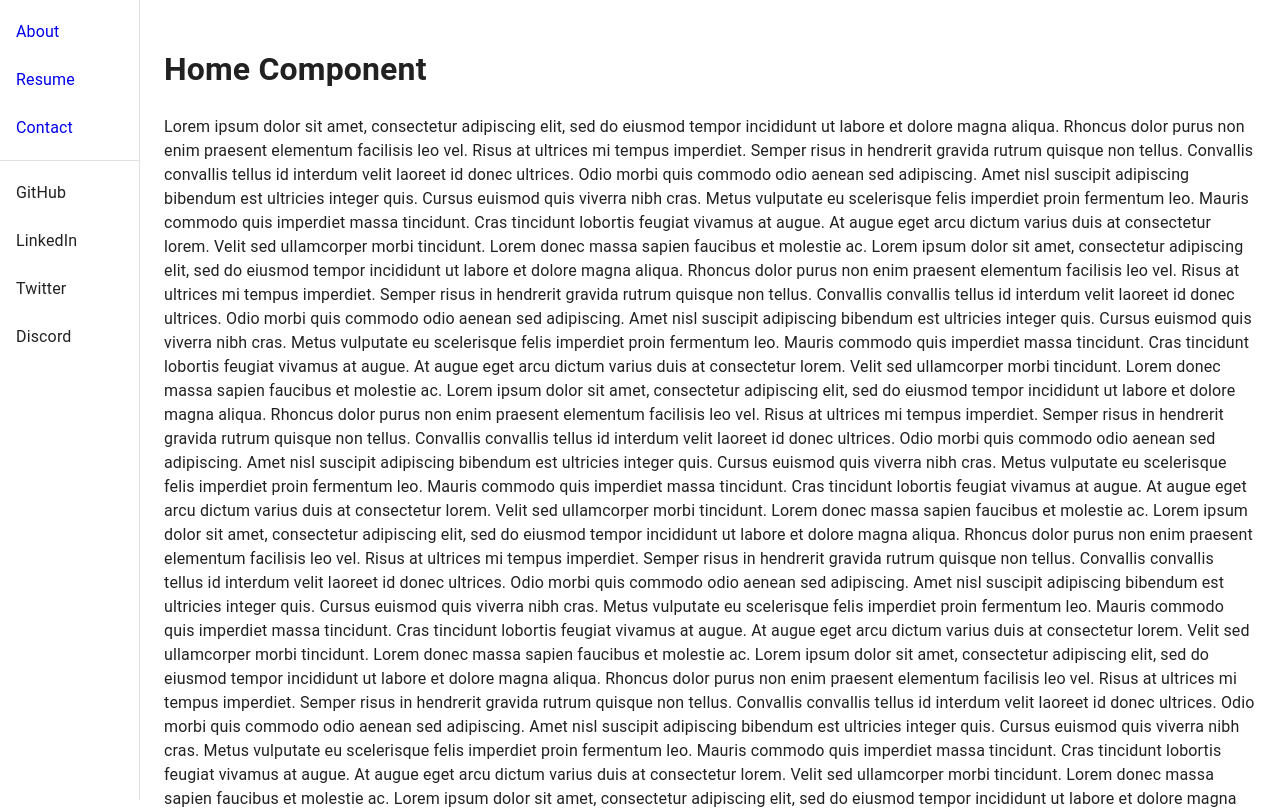
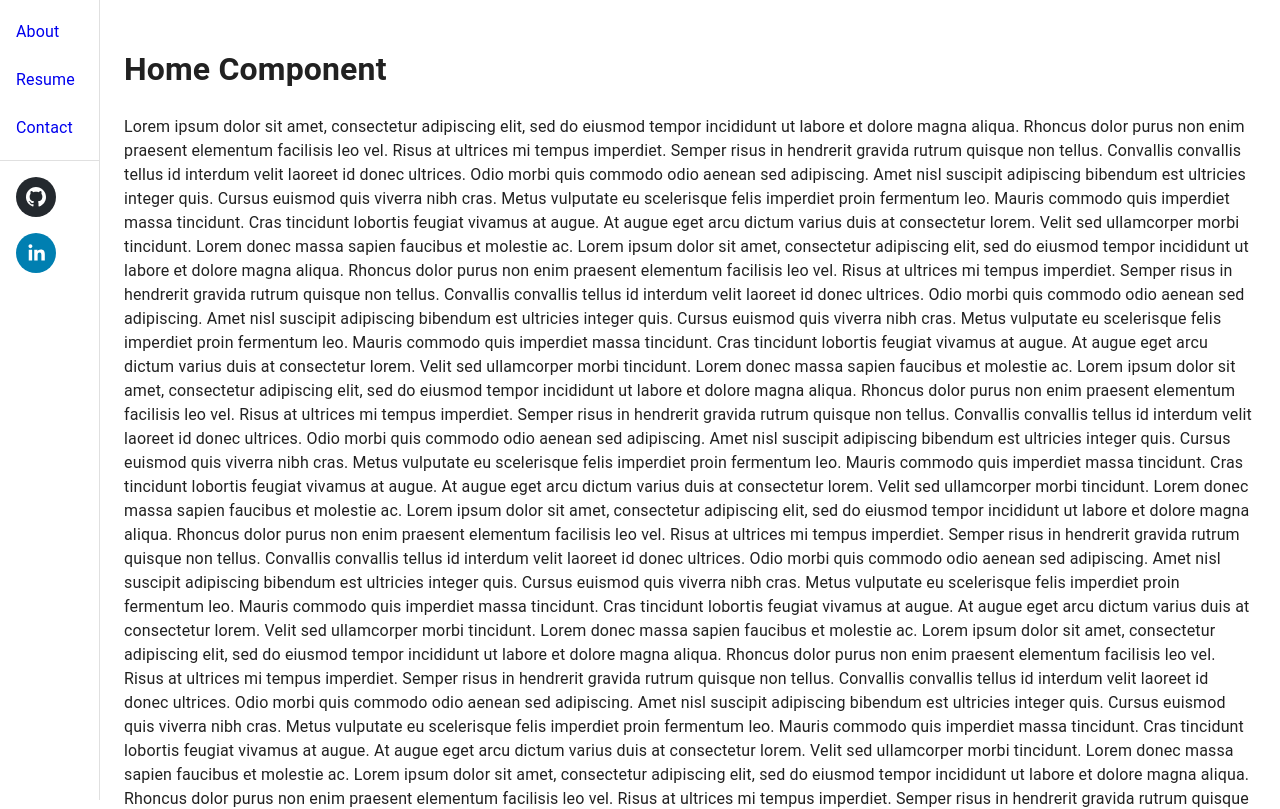
Before and after one commit to antoni909/react-personal-portfolio, a React (Create React App) app: page / in a window 1280 px wide. Shown: the top 809 px of the page. Built offline with nearby package versions, Linux system fonts and the light colour scheme.

Commit message:
add github and linkedin icons to menu, add package attribuion in readme

```diff
--- a/src/Nav.jsx
+++ b/src/Nav.jsx
@@ -1,31 +1,25 @@
 import * as React from 'react';
 import Home from './Home'
-import About from './About'
-import Resume from './Resume'
-import Contact from './Contact'
+import { Outlet, Link } from 'react-router-dom';
 
+import { SocialIcon } from 'react-social-icons';
 import Box from '@mui/material/Box';
 import Drawer from '@mui/material/Drawer';
 import Divider from '@mui/material/Divider';
-
 import CssBaseline from '@mui/material/CssBaseline';
 import List from '@mui/material/List';
 import ListItem from '@mui/material/ListItem';
-import ListItemIcon from '@mui/material/ListItemIcon';
 import ListItemText from '@mui/material/ListItemText';
 
-import { Outlet, Link } from 'react-router-dom';
-const drawerWidth = 140;
+const drawerWidth = 100;
 const menuList = [
   {text: 'About', path: <Link style={{ textDecoration: 'none' }} to="/about">About</Link>},
   {text: 'Resume', path: <Link style={{ textDecoration: 'none' }} to="/resume">Resume</Link>},
   {text: 'Contact', path: <Link style={{ textDecoration: 'none' }} to="/contact">Contact</Link>}
 ]
 const mediaList = [
-  {text: 'GitHub' },
-  {text: 'LinkedIn' },
-  {text: 'Twitter' },
-  {text: 'Discord' },
+  {text: 'GitHub', url: 'https://github.com/antoni909' },
+  {text: 'LinkedIn', url: 'https://www.linkedin.com/in/lorenzo-ortega-antoni/'  },
 ]
 
 function Nav() {
@@ -62,7 +56,8 @@ function Nav() {
               button
               key={item.text}
             >
-              <ListItemText primary={item.text} />
+              <SocialIcon style={{ height: 40, width: 40 }} url={item.url} />
+              {/* <ListItemText primary={item.text} /> */}
             </ListItem>
           ))}
         </List>
```
Also changed, not shown: 1 other file (tests, documents, lock files or other folders).
